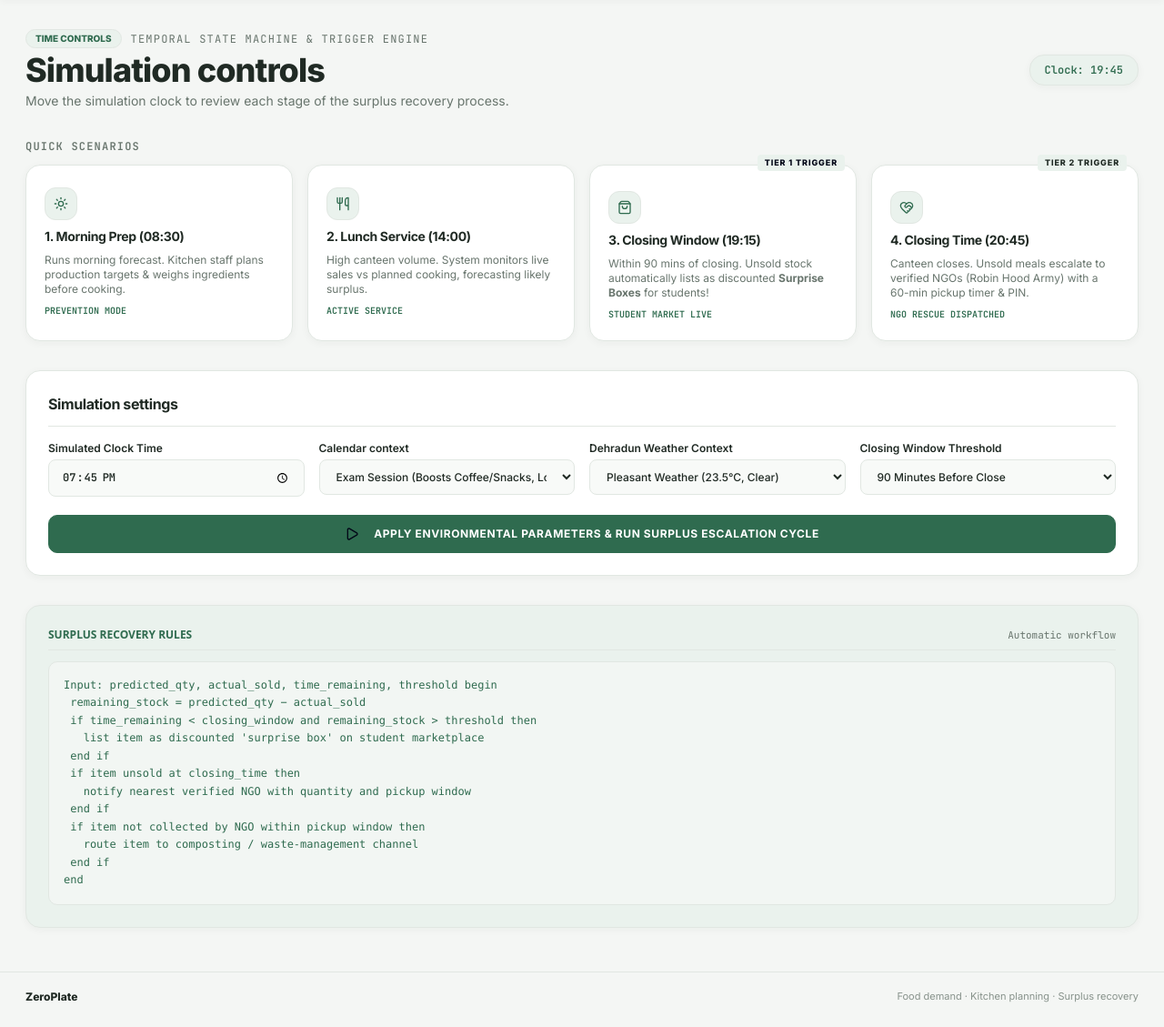
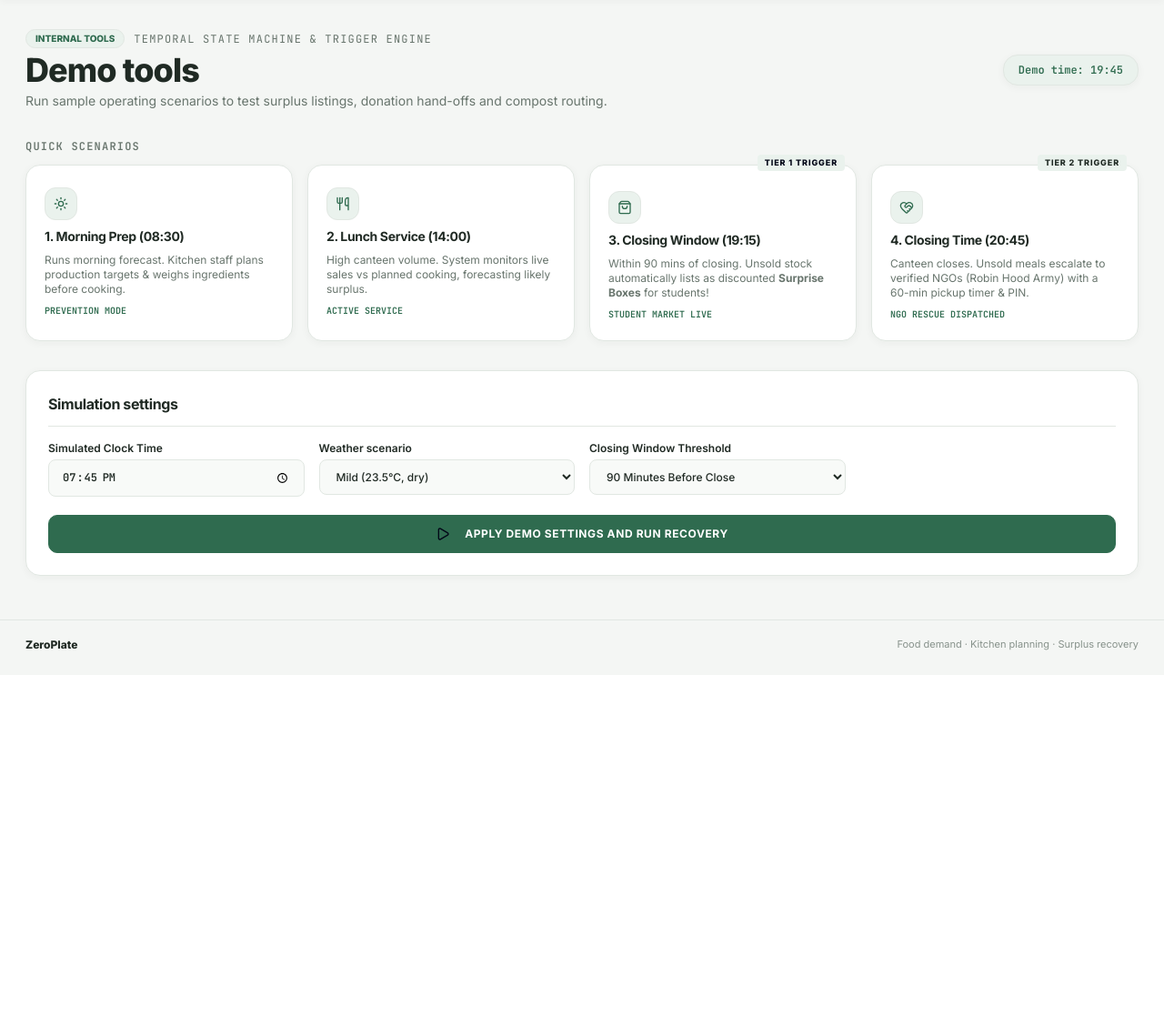
Before and after one commit to vyasy56-afk/ZeroPlate, a Flask app: page /simulation in a window 1280 px wide. Shown: the part 77-1206 px from the top of the page at 91% size. After the commit the page ends 792 px from the top, so only its background shows below. Run offline with Flask 3, Linux system fonts and the light colour scheme; data comes from the database, SQL or seed files in the repository; some libraries are stand-ins or nearby versions.

Commit message:
Hide academic scenarios and simplify internal demo tools

```diff
--- a/app/templates/simulation.html
+++ b/app/templates/simulation.html
@@ -1,6 +1,6 @@
 {% extends "base.html" %}
 
-{% block title %}Simulation controls{% endblock %}
+{% block title %}Demo tools{% endblock %}
 
 {% block content %}
 <div class="space-y-8">
@@ -8,17 +8,17 @@
     <div class="flex flex-col md:flex-row md:items-center justify-between gap-4">
         <div>
             <div class="flex items-center space-x-2.5">
-                <span class="px-2.5 py-0.5 rounded-full text-[10px] font-black uppercase bg-amber-500/10 text-amber-300 border border-amber-500/30">Time controls</span>
+                <span class="px-2.5 py-0.5 rounded-full text-[10px] font-black uppercase bg-amber-500/10 text-amber-300 border border-amber-500/30">Internal tools</span>
                 <span class="text-xs text-slate-400 uppercase tracking-widest font-mono">Temporal State Machine & Trigger Engine</span>
             </div>
-            <h1 class="text-3xl sm:text-4xl font-black text-white font-heading mt-1">Simulation controls</h1>
+            <h1 class="text-3xl sm:text-4xl font-black text-white font-heading mt-1">Demo tools</h1>
             <p class="text-xs sm:text-sm text-slate-400 mt-1">
-                Move the simulation clock to review each stage of the surplus recovery process.
+                Run sample operating scenarios to test surplus listings, donation hand-offs and compost routing.
             </p>
         </div>
         <div class="flex items-center space-x-2">
             <span class="px-4 py-2 rounded-2xl text-xs font-mono font-bold bg-[#0d1629] text-amber-400 border border-amber-500/30 shadow-[0_0_15px_rgba(245,158,11,0.2)]">
-                Clock: {{ settings.simulated_time }}
+                Demo time: {{ settings.simulated_time }}
             </span>
         </div>
     </div>
@@ -28,7 +28,7 @@
         <h3 class="text-xs font-mono uppercase tracking-widest text-slate-400 mb-3 font-bold">Quick scenarios</h3>
         <div class="grid grid-cols-1 sm:grid-cols-2 lg:grid-cols-4 gap-4">
             <!-- Scenario 1: Morning -->
-            <button onclick="setSimulationClock('08:30', 1, 'mild')" class="glass-card p-5 text-left space-y-2 group hover:border-emerald-500/50">
+            <button onclick="setSimulationClock('08:30', 'mild', 90)" class="glass-card p-5 text-left space-y-2 group hover:border-emerald-500/50">
                 <div class="w-9 h-9 rounded-xl bg-emerald-500/15 text-emerald-400 flex items-center justify-center font-bold text-xs group-hover:scale-110 transition border border-emerald-500/30">
                     <i data-lucide="sun" class="w-4 h-4"></i>
                 </div>
@@ -40,7 +40,7 @@
             </button>
 
             <!-- Scenario 2: Active Service -->
-            <button onclick="setSimulationClock('14:00', 1, 'mild')" class="glass-card p-5 text-left space-y-2 group hover:border-blue-500/50">
+            <button onclick="setSimulationClock('14:00', 'mild', 90)" class="glass-card p-5 text-left space-y-2 group hover:border-blue-500/50">
                 <div class="w-9 h-9 rounded-xl bg-blue-500/15 text-blue-400 flex items-center justify-center font-bold text-xs group-hover:scale-110 transition border border-blue-500/30">
                     <i data-lucide="utensils" class="w-4 h-4"></i>
                 </div>
@@ -52,7 +52,7 @@
             </button>
 
             <!-- Scenario 3: Closing Window (Marketplace Trigger) -->
-            <button onclick="setSimulationClock('19:15', 1, 'mild')" class="glass-card p-5 text-left space-y-2 group hover:border-amber-500/50 relative border-2 border-amber-500/30 shadow-[0_0_20px_rgba(245,158,11,0.15)]">
+            <button onclick="setSimulationClock('19:15', 'mild', 90)" class="glass-card p-5 text-left space-y-2 group hover:border-amber-500/50 relative border-2 border-amber-500/30 shadow-[0_0_20px_rgba(245,158,11,0.15)]">
                 <span class="absolute -top-3 right-3 px-2 py-0.5 rounded text-[9px] font-black bg-amber-500 text-slate-950 uppercase tracking-widest">
                     Tier 1 Trigger
                 </span>
@@ -67,7 +67,7 @@
             </button>
 
             <!-- Scenario 4: Canteen Closing (NGO Trigger) -->
-            <button onclick="setSimulationClock('20:45', 1, 'mild')" class="glass-card p-5 text-left space-y-2 group hover:border-blue-500/50 relative border-2 border-blue-500/30 shadow-[0_0_20px_rgba(59,130,246,0.15)]">
+            <button onclick="setSimulationClock('20:45', 'mild', 90)" class="glass-card p-5 text-left space-y-2 group hover:border-blue-500/50 relative border-2 border-blue-500/30 shadow-[0_0_20px_rgba(59,130,246,0.15)]">
                 <span class="absolute -top-3 right-3 px-2 py-0.5 rounded text-[9px] font-black bg-blue-500 text-white uppercase tracking-widest">
                     Tier 2 Trigger
                 </span>
@@ -93,61 +93,34 @@
             </div>
 
             <div>
-                <label class="block font-semibold text-slate-300 mb-1">Calendar context</label>
-                <select id="sim-exam" class="w-full px-3.5 py-2.5 rounded-xl border border-white/10 bg-slate-900 text-white font-medium focus:border-emerald-500 focus:outline-none">
-                    <option value="1" {% if settings.is_exam_day %}selected{% endif %}>Exam Session (Boosts Coffee/Snacks, Lowers Thali)</option>
-                    <option value="0" {% if not settings.is_exam_day %}selected{% endif %}>Regular Semester Days</option>
-                </select>
-            </div>
-
-            <div>
-                <label class="block font-semibold text-slate-300 mb-1">Dehradun Weather Context</label>
+                <label class="block font-semibold text-slate-300 mb-1">Weather scenario</label>
                 <select id="sim-weather" class="w-full px-3.5 py-2.5 rounded-xl border border-white/10 bg-slate-900 text-white font-medium focus:border-emerald-500 focus:outline-none">
-                    <option value="mild" selected>Pleasant Weather (23.5°C, Clear)</option>
-                    <option value="rain">Monsoon Downpour (20.0°C, 18mm Rain)</option>
-                    <option value="hot">Summer Heatwave (34.0°C, Clear)</option>
+                    <option value="mild" selected>Mild (23.5°C, dry)</option>
+                    <option value="rain">Rain (20°C, 18 mm)</option>
+                    <option value="hot">Hot (34°C, dry)</option>
                 </select>
             </div>
 
             <div>
                 <label class="block font-semibold text-slate-300 mb-1">Closing Window Threshold</label>
                 <select id="sim-window" class="w-full px-3.5 py-2.5 rounded-xl border border-white/10 bg-slate-900 text-white font-medium focus:border-emerald-500 focus:outline-none">
-                    <option value="90" selected>90 Minutes Before Close</option>
-                    <option value="60">60 Minutes Before Close</option>
-                    <option value="120">120 Minutes Before Close</option>
+                    <option value="90" {% if settings.closing_window_mins == 90 %}selected{% endif %}>90 Minutes Before Close</option>
+                    <option value="60" {% if settings.closing_window_mins == 60 %}selected{% endif %}>60 Minutes Before Close</option>
+                    <option value="120" {% if settings.closing_window_mins == 120 %}selected{% endif %}>120 Minutes Before Close</option>
                 </select>
             </div>
 
             <div class="sm:col-span-2 lg:col-span-4 pt-1">
                 <button type="submit" class="w-full py-3 px-4 rounded-xl btn-glow-emerald font-bold text-xs uppercase tracking-wider flex items-center justify-center space-x-2">
                     <i data-lucide="play" class="w-4 h-4 text-slate-950"></i>
-                    <span>Apply Environmental Parameters & Run Surplus Escalation Cycle</span>
+                    <span>Apply demo settings and run recovery</span>
                 </button>
             </div>
         </form>
     </div>
 
-    <!-- Recovery workflow -->
-    <div class="glass-card p-6 font-mono text-xs space-y-3 bg-[#050811] border border-emerald-500/20">
-        <div class="flex items-center justify-between text-slate-400 border-b border-white/5 pb-2">
-            <span class="font-bold text-emerald-400 uppercase font-sans">Surplus recovery rules</span>
-            <span class="text-[11px] text-slate-500 font-mono">Automatic workflow</span>
-        </div>
-        <pre class="overflow-x-auto text-emerald-300/90 leading-relaxed">
-Input: predicted_qty, actual_sold, time_remaining, threshold begin
- remaining_stock = predicted_qty − actual_sold
- if time_remaining &lt; closing_window and remaining_stock &gt; threshold then
-   list item as discounted 'surprise box' on student marketplace
- end if
- if item unsold at closing_time then
-   notify nearest verified NGO with quantity and pickup window
- end if
- if item not collected by NGO within pickup window then
-   route item to composting / waste-management channel
- end if
-end</pre>
-    </div>
 </div>
+
 {% endblock %}
 
 {% block extra_scripts %}
@@ -155,9 +128,9 @@ end</pre>
 document.getElementById("custom-sim-form").addEventListener("submit", async function(e) {
     e.preventDefault();
     const timeVal = document.getElementById("sim-clock").value;
-    const examVal = document.getElementById("sim-exam").value;
     const weatherVal = document.getElementById("sim-weather").value;
-    await setSimulationClock(timeVal, parseInt(examVal), weatherVal);
+    const closingWindow = document.getElementById("sim-window").value;
+    await setSimulationClock(timeVal, weatherVal, closingWindow);
 });
 </script>
 {% endblock %}
```
